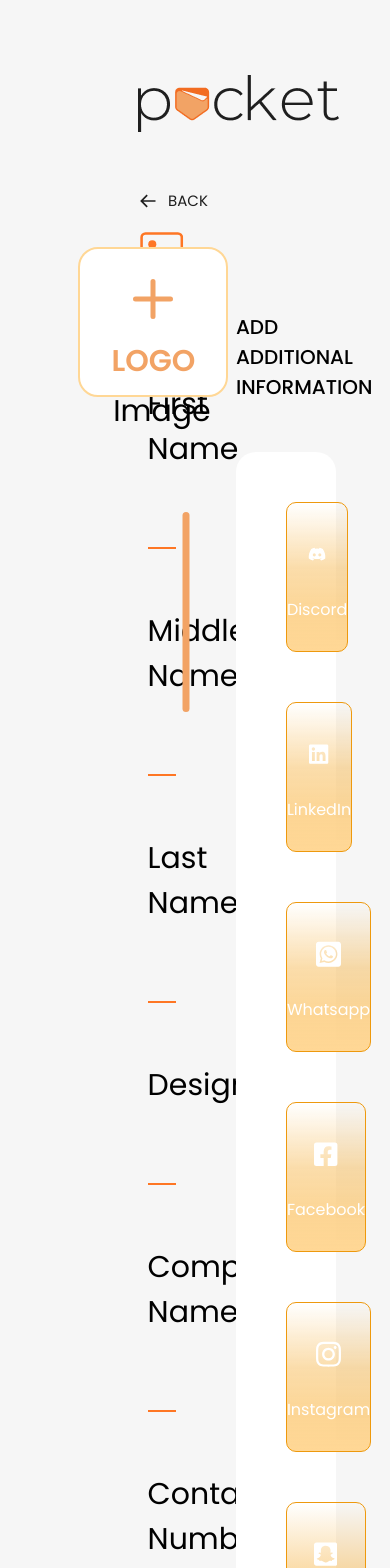
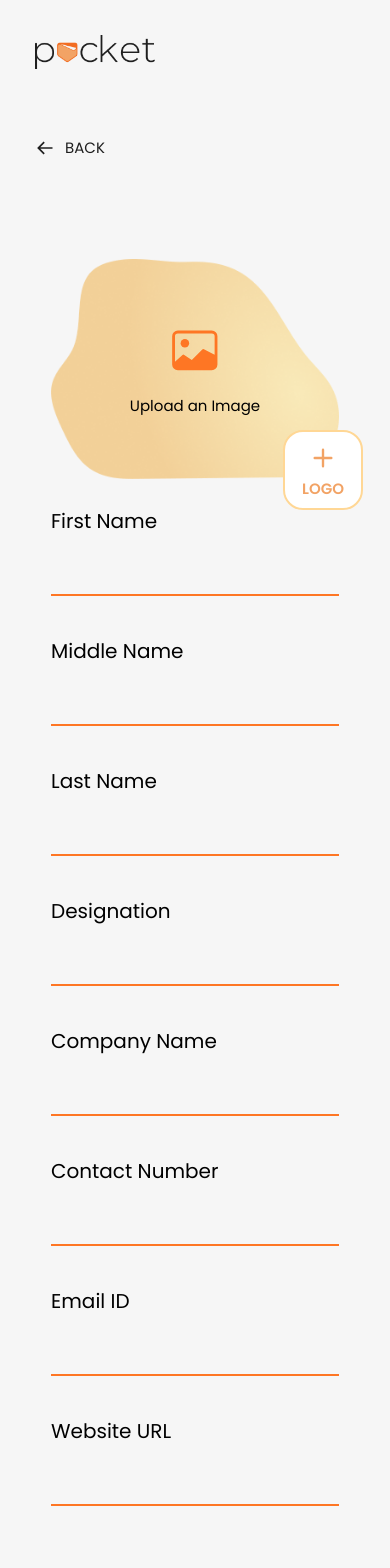
Before and after one commit to pman47/pocket, a React (Create React App) app: page /create-card in a window 390 px wide. Shown: the top 1568 px of the page. Built offline with nearby package versions, Linux system fonts and the light colour scheme.

Commit message:
Create card page responsiveness done 👍

```diff
--- a/src/components/CreateCard/CreateCard.css
+++ b/src/components/CreateCard/CreateCard.css
@@ -3,12 +3,19 @@
 }
 
 .craeteCardPage {
-  padding: 0 138px;
-  margin-bottom: 200px;
+  padding: 100px;
 }
 
-.logoContainer {
-  padding: 75px 0 50px 0;
+.craeteCardPage .logoContainer {
+  width: 200px;
+  padding: 0 0 10px 0;
+  margin: 0;
+  margin-bottom: 50px;
+}
+
+.craeteCardPage .logoContainer .logo {
+  width: 100%;
+  object-fit: contain;
 }
 
 .backButton {
@@ -38,13 +45,15 @@
   justify-content: center;
   flex-direction: column;
 }
+
 .right {
+  margin-top: 400px;
   width: 50%;
   padding: 50px;
 }
 
 .line {
-  margin-top: 300px;
+  margin-top: 600px;
   position: relative;
   width: 2px;
   min-height: 1400px;
@@ -63,175 +72,60 @@
   background-color: var(--orange);
 }
 
-/* LEFT */
-/* LEFT */
-/* LEFT */
-/* LEFT */
-
-.left .imageContainer {
-  width: 90%;
-  position: relative;
+@media screen and (max-width: 1400px) {
+  .craeteCardPage {
+    padding: 50px;
+  }
 }
 
-.left .imageContainer img {
-  width: 100%;
-  object-fit: contain;
+@media screen and (max-width: 1100px) {
+  .line {
+    display: none;
   }
 
-.uploadImage {
-  position: absolute;
-  top: 50%;
-  left: 50%;
-  transform: translate(-50%, -50%);
-  text-align: center;
-}
-
-.uploadImage .imageIcon {
-  height: 40%;
-  width: 40%;
-  color: var(--dark-orange);
-}
-
-.uploadImage p {
-  margin-top: 20px;
-  font-size: 30px;
-  font-weight: 400;
-}
-
-.sideLogo {
-  position: absolute;
-  right: 0;
-  bottom: 0;
-  transform: translate(30%, 30%);
-  height: 150px;
-  width: 150px;
-  background: #fff;
-  color: var(--orange);
-  border: 2px solid #ffd795;
-  border-radius: 20px;
-  display: flex;
-  align-items: center;
-  justify-content: center;
+  .sides {
     flex-direction: column;
   }
 
-.plusLogo {
-  height: 80px;
-  width: 80px;
-}
-
-.sideLogo p {
-  font-weight: 600;
-  font-size: 30px;
-}
-
-/* Input Fields */
-/* Input Fields */
-/* Input Fields */
-/* Input Fields */
-
-.inputFields {
-  display: flex;
-  flex-direction: column;
-  align-items: flex-end;
-  width: 60%;
-}
-
-.inputItem {
-  margin: 30px 0;
-  display: flex;
-  flex-direction: column;
+  .left,
+  .right {
     width: 100%;
   }
 
-.inputItem label {
-  font-size: 30px;
+  .right {
+    padding: 0;
+    margin: 0;
   }
 
-.inputItem input {
-  font-size: 30px;
-  margin-top: 10px;
-  padding: 10px;
-  border: none;
-  outline: none;
-  background: transparent;
-  border-bottom: 2px solid var(--dark-orange);
+  .craeteCardPage {
+    padding: 35px;
   }
 
-.buttons {
-  margin-top: 50px;
-  width: 100%;
-  text-align: right;
+  .craeteCardPage .logoContainer {
+    width: 150px;
   }
 
-.cancelBtn {
-  border: none;
-  outline: none;
-  cursor: pointer;
-  padding: 10px 30px;
-  font-size: 20px;
-  margin-right: 30px;
-  background-color: transparent;
+  .backButton {
+    font-size: 15px;
   }
 
-.saveBtn {
-  border: none;
-  outline: none;
-  color: #fff;
-  padding: 10px 70px;
-  font-size: 20px;
-  background-color: var(--orange);
-  border-radius: 50px;
-  cursor: pointer;
+  .backArrow {
+    font-size: 30px;
+    margin-right: 15px;
+  }
 }
 
-/* Right */
-/* Right */
-/* Right */
-/* Right */
-
-.rightTitle {
-  font-size: 20px;
-  font-weight: 500;
-  margin: 50px 0;
+@media screen and (max-width: 800px) {
+  .craeteCardPage .logoContainer {
+    width: 120px;
   }
 
-.socialsContainer {
-  display: flex;
-  flex-wrap: wrap;
-  background-color: #fff;
-  padding: 50px;
-  border-radius: 20px;
-  gap: 50px;
+  .backButton {
+    font-size: 15px;
   }
 
-.socialBox {
-  height: 150px;
-  width: 150px;
-  color: #fff;
-  background: linear-gradient(
-    180deg,
-    rgba(238, 153, 13, 0) 0%,
-    rgba(246, 183, 78, 0.47697) 44.06%,
-    rgba(252, 204, 124, 0.814583) 75.31%,
-    #ffd795 100%
-  );
-  border: 1px solid #ee990d;
-  border-radius: 10px;
-  display: flex;
-  align-items: center;
-  justify-content: center;
-  flex-direction: column;
-  gap: 20px;
+  .backArrow {
+    font-size: 20px;
+    margin-right: 10px;
   }
-
-.socialLogoContainer {
-  height: 30%;
-  width: 30%;
 }
-
-.socialLogo {
-  width: 100%;
-  height: 100%;
-  object-fit: contain;
-}
--- /dev/null
+++ b/src/components/CreateCard/Left.css
@@ -0,0 +1,211 @@
+.left .imageContainer {
+  width: 90%;
+  position: relative;
+}
+
+.left .imageContainer img {
+  width: 100%;
+  object-fit: contain;
+}
+
+.uploadImage {
+  position: absolute;
+  top: 50%;
+  left: 50%;
+  height: 100%;
+  width: 100%;
+  transform: translate(-50%, -50%);
+  display: flex;
+  align-items: center;
+  justify-content: center;
+  flex-direction: column;
+}
+
+.uploadImage .imageIcon {
+  height: 20%;
+  width: 20%;
+  color: var(--dark-orange);
+}
+
+.uploadImage p {
+  margin-top: 20px;
+  font-size: 30px;
+  font-weight: 400;
+}
+
+.sideLogo {
+  position: absolute;
+  right: 0;
+  bottom: 0;
+  transform: translate(30%, 30%);
+  height: 150px;
+  width: 150px;
+  background: #fff;
+  color: var(--orange);
+  border: 2px solid #ffd795;
+  border-radius: 20px;
+  display: flex;
+  align-items: center;
+  justify-content: center;
+  flex-direction: column;
+}
+
+.plusLogo {
+  height: 50%;
+  width: 50%;
+}
+
+.sideLogo p {
+  font-weight: 600;
+  font-size: 30px;
+}
+
+/* Input Fields */
+/* Input Fields */
+/* Input Fields */
+/* Input Fields */
+
+.inputFields {
+  display: flex;
+  flex-direction: column;
+  align-items: flex-end;
+  width: 60%;
+}
+
+.inputItem {
+  margin: 30px 0;
+  display: flex;
+  flex-direction: column;
+  width: 100%;
+}
+
+.inputItem label {
+  font-size: 30px;
+}
+
+.inputItem input {
+  font-size: 30px;
+  margin-top: 10px;
+  padding: 10px;
+  border: none;
+  outline: none;
+  background: transparent;
+  border-bottom: 2px solid var(--dark-orange);
+}
+
+.buttons {
+  margin-top: 50px;
+  width: 100%;
+  text-align: right;
+}
+
+.cancelBtn {
+  border: none;
+  outline: none;
+  cursor: pointer;
+  padding: 10px 30px;
+  font-size: 20px;
+  margin-right: 30px;
+  background-color: transparent;
+}
+
+.saveBtn {
+  border: none;
+  outline: none;
+  color: #fff;
+  padding: 10px 70px;
+  font-size: 20px;
+  background-color: var(--orange);
+  border-radius: 50px;
+  cursor: pointer;
+}
+
+@media screen and (max-width: 1300px) {
+  .sideLogo {
+    height: 140px;
+    width: 140px;
+  }
+  .sideLogo p {
+    font-size: 27px;
+  }
+}
+
+@media screen and (max-width: 1200px) {
+  .sideLogo {
+    height: 125px;
+    width: 125px;
+  }
+  .sideLogo p {
+    font-size: 24px;
+  }
+}
+
+@media screen and (max-width: 1100px) {
+  .left .imageContainer {
+    width: 50%;
+  }
+
+  .uploadImage p {
+    font-size: 25px;
+  }
+
+  .sideLogo {
+    height: 100px;
+    width: 100px;
+  }
+  .sideLogo p {
+    font-size: 20px;
+  }
+
+  .inputFields {
+    width: 90%;
+  }
+}
+
+@media screen and (max-width: 800px) {
+  .left .imageContainer {
+    width: 400px;
+  }
+}
+
+@media screen and (max-width: 700px) {
+  .inputItem {
+    margin: 20px 0;
+  }
+
+  .inputItem label {
+    font-size: 20px;
+  }
+
+  .inputItem input {
+    font-size: 25px;
+    margin-top: 0;
+  }
+}
+
+@media screen and (max-width: 500px) {
+  .left .imageContainer {
+    width: 90%;
+  }
+
+  .sideLogo {
+    height: 80px;
+    width: 80px;
+  }
+  .sideLogo p {
+    font-size: 15px;
+  }
+
+  .uploadImage p {
+    font-size: 15px;
+  }
+
+  .cancelBtn {
+    font-size: 14px;
+  }
+
+  .saveBtn {
+    padding: 8px 55px;
+    font-size: 14px;
+  }
+}
--- a/src/components/CreateCard/Left.jsx
+++ b/src/components/CreateCard/Left.jsx
@@ -1,6 +1,8 @@
 import uploadImage from "../../assets/uploadImage.png";
 import { BsImage, BsPlus } from "react-icons/bs";
 import InputField from "./InputField";
+
+import "./Left.css";
 
 const Left = () => {
   let inputFields = [
--- /dev/null
+++ b/src/components/CreateCard/Right.css
@@ -0,0 +1,63 @@
+.rightTitle {
+  font-size: 20px;
+  font-weight: 500;
+  margin: 50px 0;
+}
+
+.socialsContainer {
+  display: flex;
+  flex-wrap: wrap;
+  justify-content: center;
+  background-color: #fff;
+  padding: 30px;
+  border-radius: 20px;
+  gap: 30px;
+}
+
+.socialBox {
+  height: 150px;
+  width: 150px;
+  color: #fff;
+  background: linear-gradient(
+    180deg,
+    rgba(238, 153, 13, 0) 0%,
+    rgba(246, 183, 78, 0.47697) 44.06%,
+    rgba(252, 204, 124, 0.814583) 75.31%,
+    #ffd795 100%
+  );
+  border: 1px solid #ee990d;
+  border-radius: 10px;
+  display: flex;
+  align-items: center;
+  justify-content: center;
+  flex-direction: column;
+  gap: 20px;
+}
+
+.socialLogoContainer {
+  height: 30%;
+  width: 30%;
+}
+
+.socialLogo {
+  width: 100%;
+  height: 100%;
+  object-fit: contain;
+}
+
+@media screen and (max-width: 900px) {
+  .socialBox {
+    height: 120px;
+    width: 120px;
+  }
+}
+
+@media screen and (max-width: 650px) {
+  .socialBox {
+    height: 100px;
+    width: 100px;
+  }
+  .socialName {
+    font-size: 11px;
+  }
+}
--- a/src/components/CreateCard/Right.jsx
+++ b/src/components/CreateCard/Right.jsx
@@ -1,4 +1,7 @@
 import React from "react";
+
+import "./Right.css";
+
 import {
   FaDiscord,
   FaLinkedin,
--- a/src/components/Share/Cards.css
+++ b/src/components/Share/Cards.css
@@ -8,7 +8,7 @@
 
 .card {
   width: 33%;
-  min-width: 250px;
+  min-width: 330px;
 }
 
 .card .title {
@@ -16,7 +16,6 @@
   font-weight: 500;
   font-size: 40px;
   text-align: center;
-  margin-bottom: 25px;
 }
 
 .cardContainer {
@@ -43,7 +42,7 @@
   flex-direction: column;
   align-items: center;
   justify-content: space-evenly;
-  gap: 20px;
+  gap: 40px;
 }
 
 .field {
@@ -65,31 +64,35 @@
 .createNewCard {
   padding: 15px;
   font-weight: 600;
-  font-size: 25px;
+  font-size: 30px;
   text-align: center;
   display: flex;
   align-items: center;
-  justify-content: space-evenly;
+  justify-content: center;
   color: #edc5c5;
   text-decoration: none;
+  gap: 10px;
 }
 
 .createNewCard .circlePlus {
-  font-size: 50px;
+  height: 70px;
+  width: 70px;
 }
 
 .smallText {
   text-align: center;
-  font-size: 15px;
+  font-size: 20px;
   font-weight: 400;
   width: 60%;
 }
 
 .qrCode {
   width: 40%;
+  margin-bottom: 20px;
 }
 
 .upgradeBtn {
+  margin-top: 20px;
   padding: 10px 30px;
   background: var(--orange);
   color: #fff;
@@ -97,9 +100,30 @@
   border-radius: 20px;
 }
 
+@media screen and (max-width: 1360px) {
+  .qrCode {
+    margin-bottom: 15px;
+  }
+  .upgradeBtn {
+    margin-top: 15px;
+  }
+
+  .createNewCard .circlePlus {
+    height: 40px;
+    width: 40px;
+  }
+  .createNewCard {
+    font-size: 25px;
+  }
+}
+
 @media screen and (max-width: 1200px) {
   .card .title {
     font-size: 30px;
+  }
+
+  .smallText {
+    font-size: 16px;
   }
 
   .nameAddress {
```
Lines whose indentation alone changed are shown as unchanged.
